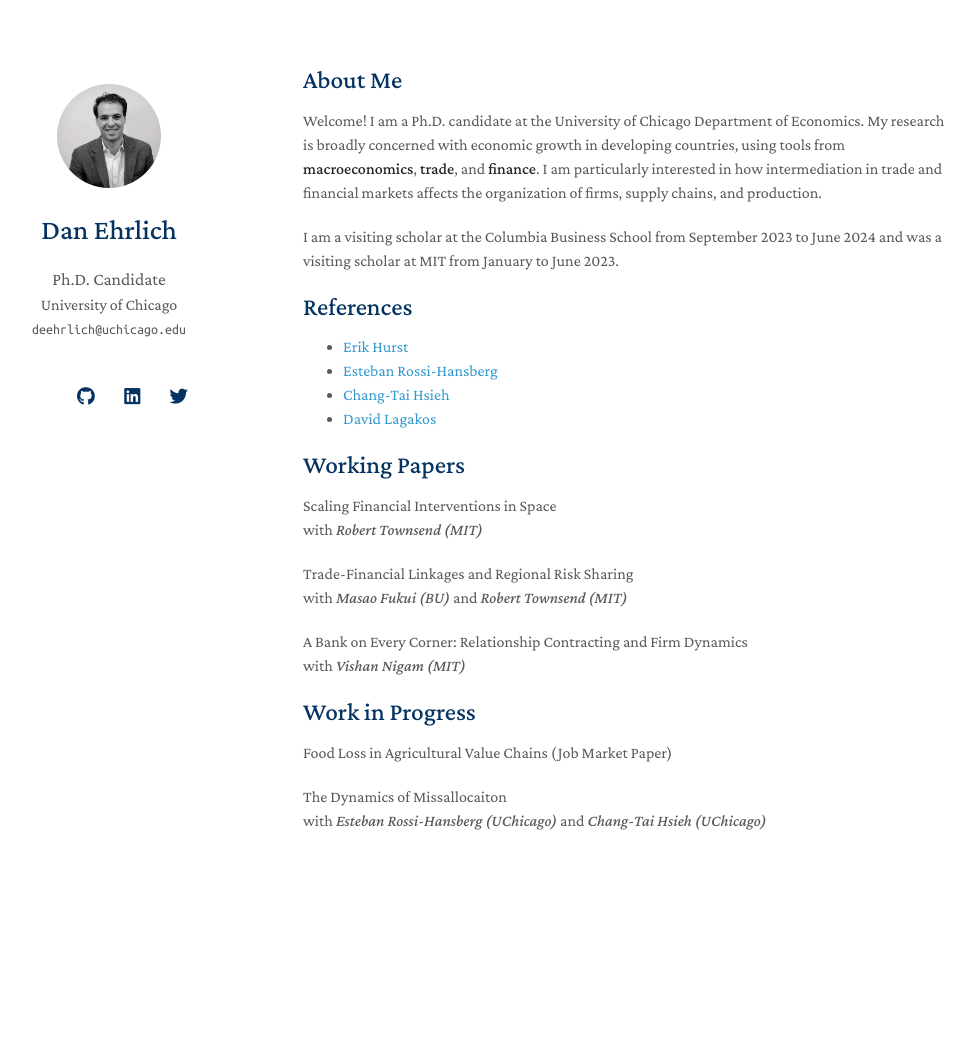
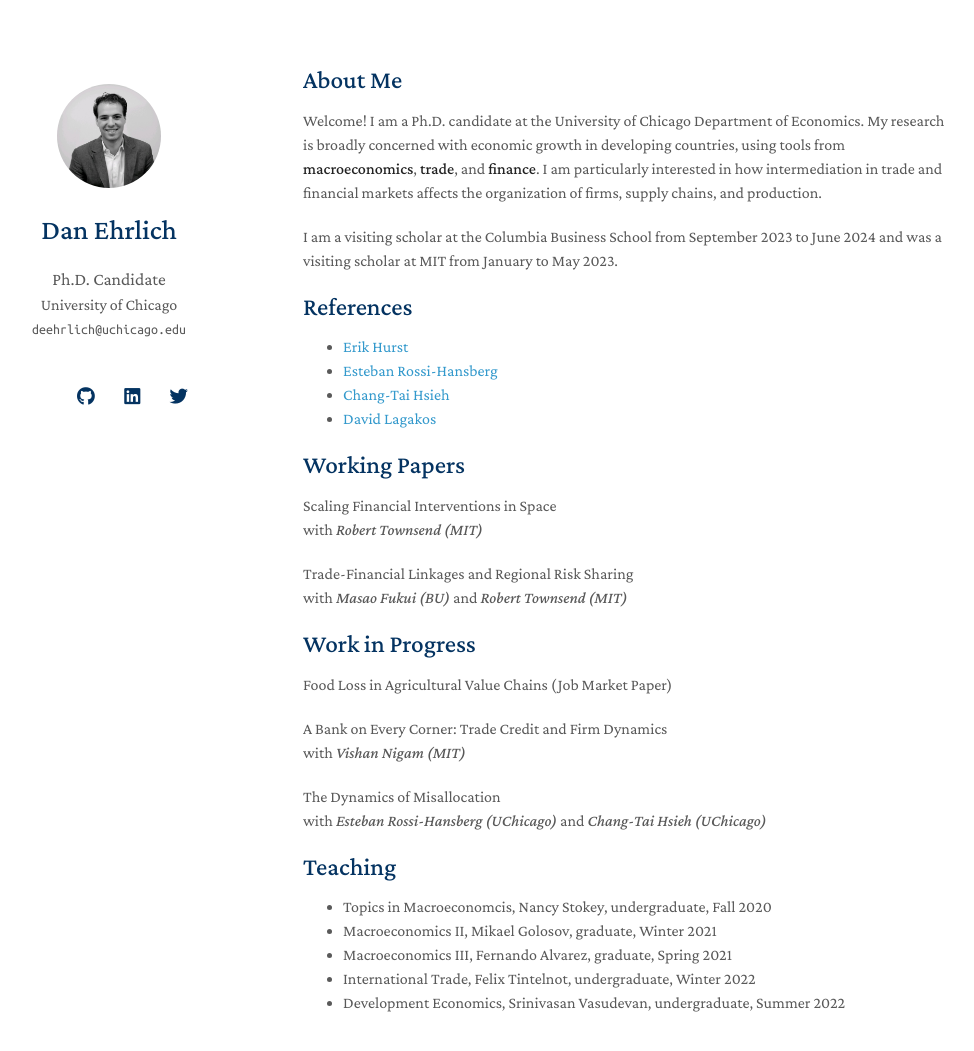
Before and after one commit to danielehrlich/danielehrlich.github.io, a Jekyll site: the page built from index.md, in a window 1280 px wide and 1109 px high. Shown: the top 1051 px of the window, without its empty margins (167-1141 px from the left). Built offline with Jekyll 4.4.1, drawn with Linux system fonts in a browser that asks for light colours; nearby versions of some CDN libraries; a style sheet for code colours, icons or effects is not loaded; our own code applies the rules of GitHub Pages for plain Markdown files.

Commit message:
Update index.md

```diff
--- a/index.md
+++ b/index.md
@@ -7,7 +7,7 @@ layout: homepage
 Welcome! I am a Ph.D. candidate at the University of Chicago Department of Economics.
 My research is broadly concerned with economic growth in developing countries, using tools from **macroeconomics**, **trade**, and **finance**. I am particularly interested in how intermediation in trade and financial markets affects the organization of firms, supply chains, and production.
 
-I am a visiting scholar at the Columbia Business School from September 2023 to June 2024 and was a visiting scholar at MIT from January to June 2023.
+I am a visiting scholar at the Columbia Business School from September 2023 to June 2024 and was a visiting scholar at MIT from January to May 2023.
 
 ## References
 
@@ -24,12 +24,20 @@ with *Robert Townsend (MIT)*
 Trade-Financial Linkages and Regional Risk Sharing
 with *Masao Fukui (BU)* and *Robert Townsend (MIT)*
 
-A Bank on Every Corner: Relationship Contracting and Firm Dynamics
-with *Vishan Nigam (MIT)*
-
 ## Work in Progress
 
 Food Loss in Agricultural Value Chains (Job Market Paper)
 
-The Dynamics of Missallocaiton
+A Bank on Every Corner: Trade Credit and Firm Dynamics
+with *Vishan Nigam (MIT)*
+
+The Dynamics of Misallocation
 with *Esteban Rossi-Hansberg (UChicago)* and *Chang-Tai Hsieh (UChicago)*
+
+## Teaching
+
+ - Topics in Macroeconomcis, Nancy Stokey, undergraduate, Fall 2020
+ - Macroeconomics II, Mikael Golosov, graduate, Winter 2021
+ - Macroeconomics III, Fernando Alvarez, graduate, Spring 2021
+ - International Trade, Felix Tintelnot, undergraduate, Winter 2022
+ - Development Economics, Srinivasan Vasudevan, undergraduate, Summer 2022
```
